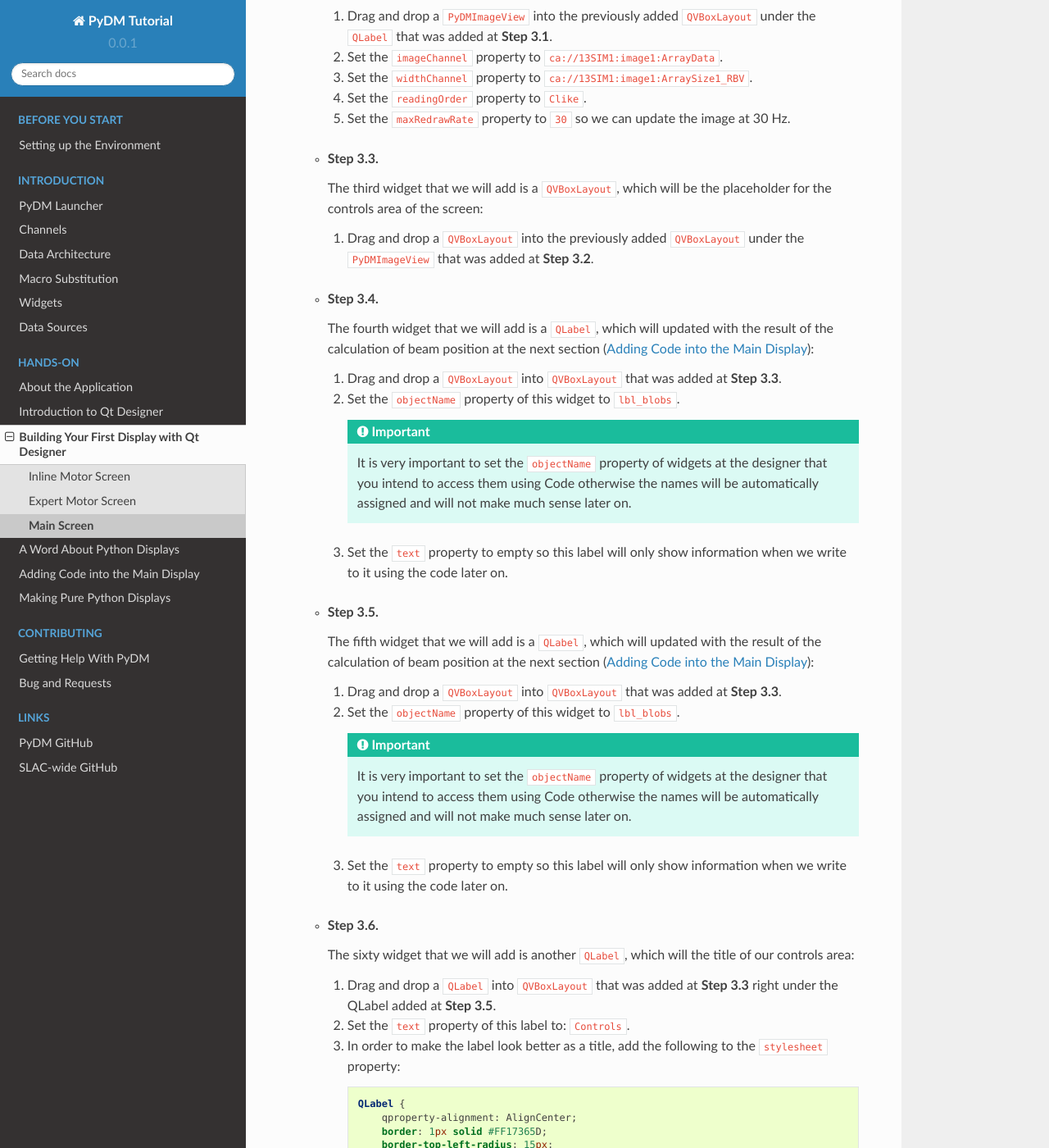
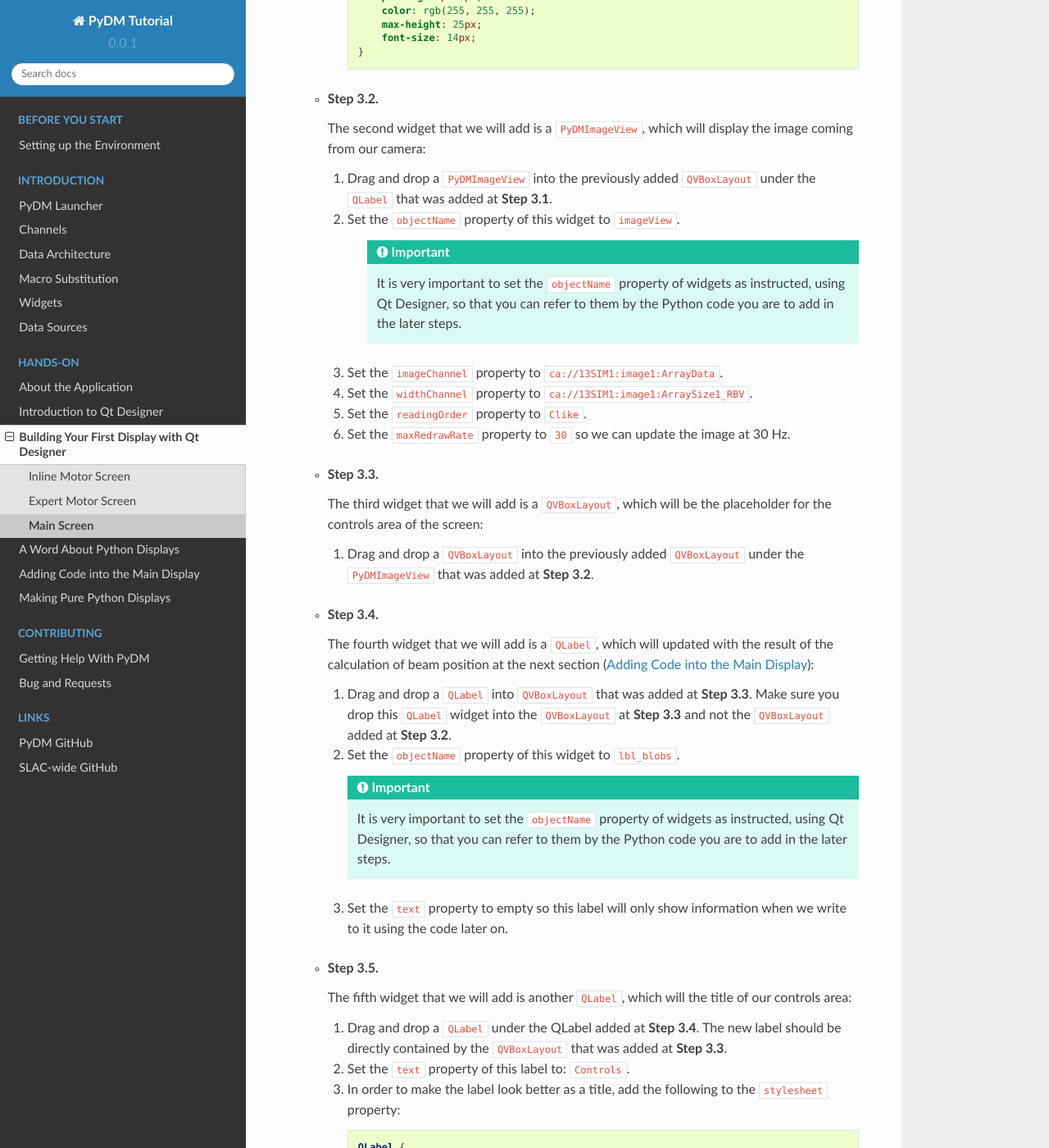
Before and after one commit to slaclab/pydm-tutorial, a Sphinx documentation site: the page built from docs/source/action/designer_main.rst, in a window 1280 px wide and 1400 px high, scrolled down 3062 px. Shown: the whole window at 82% size. Built offline with Sphinx 7.4.7 and the Read the Docs theme 2.0.0, drawn with Linux system fonts in a browser that asks for light colours; some of the changed text lies outside the part shown.

Commit message:
DOC: Improve clarity, fix some errors, and remove duplicate instructions.

```diff
--- a/docs/source/action/designer_main.rst
+++ b/docs/source/action/designer_main.rst
@@ -35,6 +35,13 @@
      :scale: 100 %
      :align: center
 
+  Save this file as ``main.ui``.
+
+  .. warning::
+     For this tutorial it is important to use this file name, as it will be referenced
+     at the other sections. If you change it please remember to also change at the
+     next steps when referenced.
+
 * **Step 2.**
 
   With the new form available, let's add a ``QVBoxLayout`` widget and make
@@ -58,8 +65,7 @@
 
     #. Drag and drop a ``QLabel`` into the previously added ``QVBoxLayout``.
     #. Set the ``text`` property of this label to: ``Beam Alignment``.
-    #. In order to make the label look better as a title, add the following to
-       the ``stylesheet`` property:
+    #. In order to make the label look better as a title, add the following to the ``stylesheet`` property:
 
        .. code-block:: css
 
@@ -75,7 +81,6 @@
                 font-size: 14px;
             }
 
-
   * **Step 3.2.**
 
     The second widget that we will add is a ``PyDMImageView``, which will display
@@ -83,6 +88,13 @@
 
     #. Drag and drop a ``PyDMImageView`` into the previously added ``QVBoxLayout`` under
        the ``QLabel`` that was added at **Step 3.1**.
+    #. Set the ``objectName`` property of this widget to ``imageView``.
+
+        .. important::
+
+            It is very important to set the ``objectName`` property of widgets as instructed, using Qt Designer, so that
+            you can refer to them by the Python code you are to add in the later steps.
+
     #. Set the ``imageChannel`` property to ``ca://13SIM1:image1:ArrayData``.
     #. Set the ``widthChannel`` property to ``ca://13SIM1:image1:ArraySize1_RBV``.
     #. Set the ``readingOrder`` property to ``Clike``.
@@ -102,49 +114,27 @@
     The fourth widget that we will add is a ``QLabel``, which will updated with
     the result of the calculation of beam position at the next section (:ref:`LittleCode`):
 
-    #. Drag and drop a ``QVBoxLayout`` into ``QVBoxLayout`` that was added at
-       **Step 3.3**.
+    #. Drag and drop a ``QLabel`` into ``QVBoxLayout`` that was added at
+       **Step 3.3**. Make sure you drop this ``QLabel`` widget into the ``QVBoxLayout`` at **Step 3.3** and not the
+       ``QVBoxLayout`` added at **Step 3.2**.
     #. Set the ``objectName`` property of this widget to ``lbl_blobs``.
 
        .. important::
 
-          It is very important to set the ``objectName`` property of widgets at
-          the designer that you intend to access them using Code otherwise the
-          names will be automatically assigned and will not make much sense later
-          on.
+            It is very important to set the ``objectName`` property of widgets as instructed, using Qt Designer, so that
+            you can refer to them by the Python code you are to add in the later steps.
 
     #. Set the ``text`` property to empty so this label will only show information
        when we write to it using the code later on.
 
   * **Step 3.5.**
 
-    The fifth widget that we will add is a ``QLabel``, which will updated with
-    the result of the calculation of beam position at the next section (:ref:`LittleCode`):
+    The fifth widget that we will add is another ``QLabel``, which will the title of our controls area:
 
-    #. Drag and drop a ``QVBoxLayout`` into ``QVBoxLayout`` that was added at
-       **Step 3.3**.
-    #. Set the ``objectName`` property of this widget to ``lbl_blobs``.
-
-       .. important::
-
-          It is very important to set the ``objectName`` property of widgets at
-          the designer that you intend to access them using Code otherwise the
-          names will be automatically assigned and will not make much sense later
-          on.
-
-    #. Set the ``text`` property to empty so this label will only show information
-       when we write to it using the code later on.
-
-  * **Step 3.6.**
-
-    The sixty widget that we will add is another ``QLabel``, which will the title
-    of our controls area:
-
-    #. Drag and drop a ``QLabel`` into ``QVBoxLayout`` that was added at
-       **Step 3.3** right under the QLabel added at **Step 3.5**.
+    #. Drag and drop a ``QLabel`` under the QLabel added at **Step 3.4**. The new label should be directly contained by
+       the ``QVBoxLayout`` that was added at **Step 3.3**.
     #. Set the ``text`` property of this label to: ``Controls``.
-    #. In order to make the label look better as a title, add the following to
-       the ``stylesheet`` property:
+    #. In order to make the label look better as a title, add the following to the ``stylesheet`` property:
 
        .. code-block:: css
 
@@ -252,12 +243,7 @@
 
 * **Step 4.**
 
-  Save this file as ``main.ui``.
-
-  .. warning::
-     For this tutorial it is important to use this file name, as it will be referenced
-     at the other sections. If you change it please remember to also change at the
-     next steps when referenced.
+  Save this file as ``main.ui`` again if necessary.
 
 * **Step 5.**
 
--- a/docs/source/action/intro_designer.rst
+++ b/docs/source/action/intro_designer.rst
@@ -28,7 +28,7 @@
       C:\> designer
 
 Once you open Designer, you'll be greeted by a mostly
-blank screen, with a list of widgets on the left, and a property inspector on the
+blank screen, with a list of widgets on the left, and a Property Editor on the
 right.
 
 .. figure:: /_static/action/designer.png
```
Also changed, not shown: other parts of docs/source/action/designer_main.rst (+20 -19 lines), docs/source/action/designer_expert.rst (+40 -48 lines), docs/source/action/designer_inline.rst (+23 -13 lines), docs/source/action/little_code.rst (+13 -7 lines), docs/source/intro.rst (+6 -2 lines).
